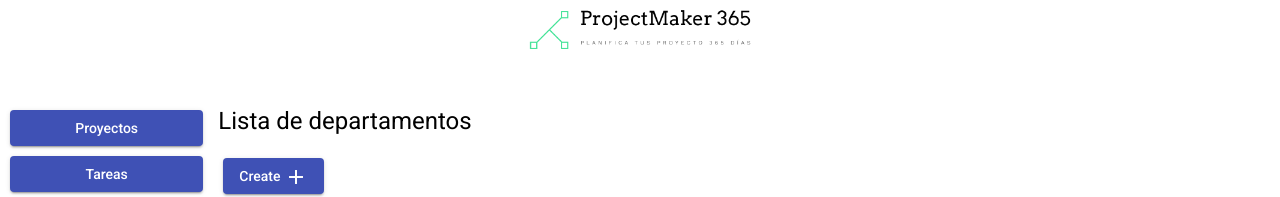
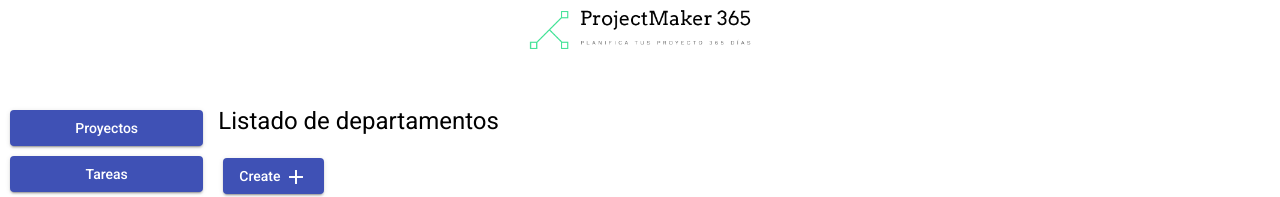
Before and after one commit to mpilarmartinez/_net_grupo1, an Angular app in the folder frontend/: page /departments in a window 1280 px wide. Shown: the top 197 px of the page. Built offline with nearby package versions, Linux system fonts and the light colour scheme; no server answers.

Commit message:
Modificar Titulo Listado Departamentos

```diff
--- a/frontend/src/app/taskdepartment-list/taskdepartment-list.component.html
+++ b/frontend/src/app/taskdepartment-list/taskdepartment-list.component.html
@@ -1,4 +1,4 @@
-<h1>Lista de departamentos</h1>
+<h1>Listado de departamentos</h1>
 
 <button mat-raised-button color="primary" routerLink="/departments/new">
   Create
```
